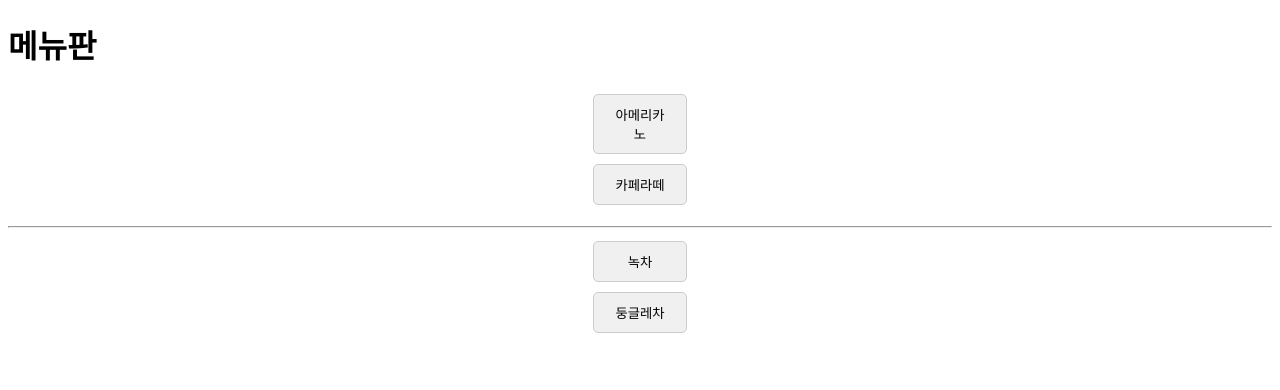
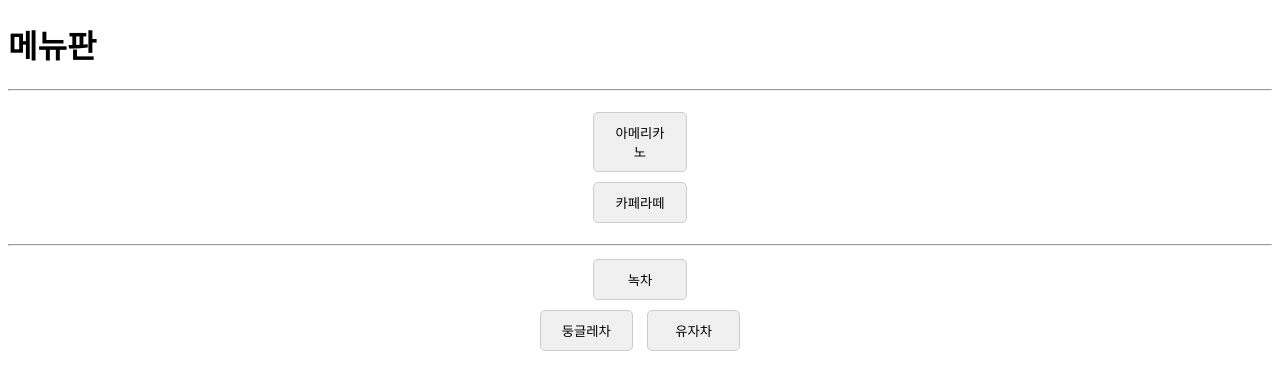
Before and after one commit to namgoygoy/David, a Flask app: page / in a window 1280 px wide. Shown: the top 390 px of the page. Run offline with Flask 3, Linux system fonts and the light colour scheme.

Commit message:
유자차 메뉴 추가

```diff
--- a/Problem7/david/templates/menu.html
+++ b/Problem7/david/templates/menu.html
@@ -21,6 +21,7 @@
 </head>
 <body>
     <h1>메뉴판</h1>
+    <hr>
     <center>
         <p>
             <button name="menu1" style="width:70pt;">아메리카노</button><br>
@@ -29,6 +30,7 @@
         <hr>
         <button name="menu2" style="width:70pt;">녹차</button><br>
         <button name="menu2" style="width:70pt;">둥글레차</button>
+        <button name="menu2" style="width:70pt;">유자차</button>
     </center>
 </body>
 </html>
```
